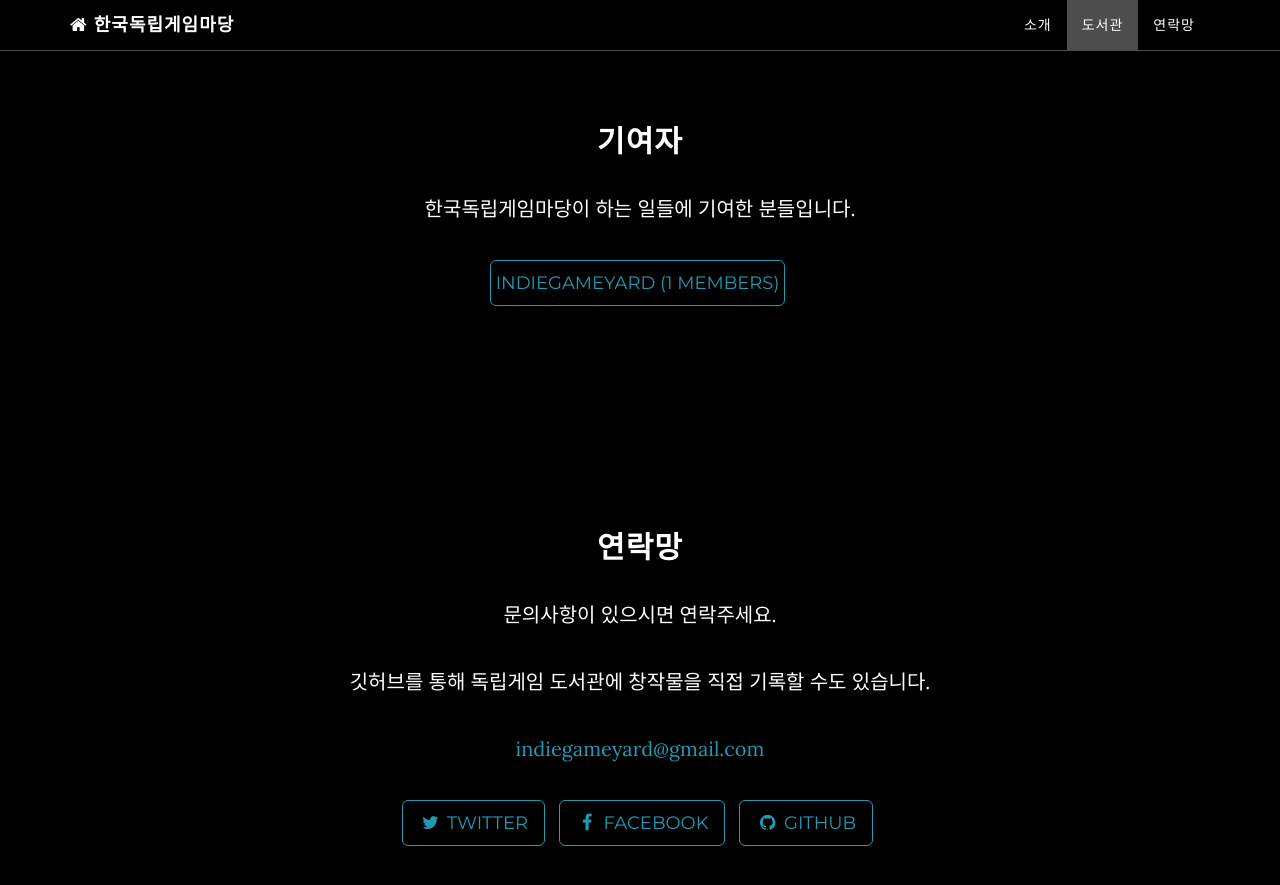
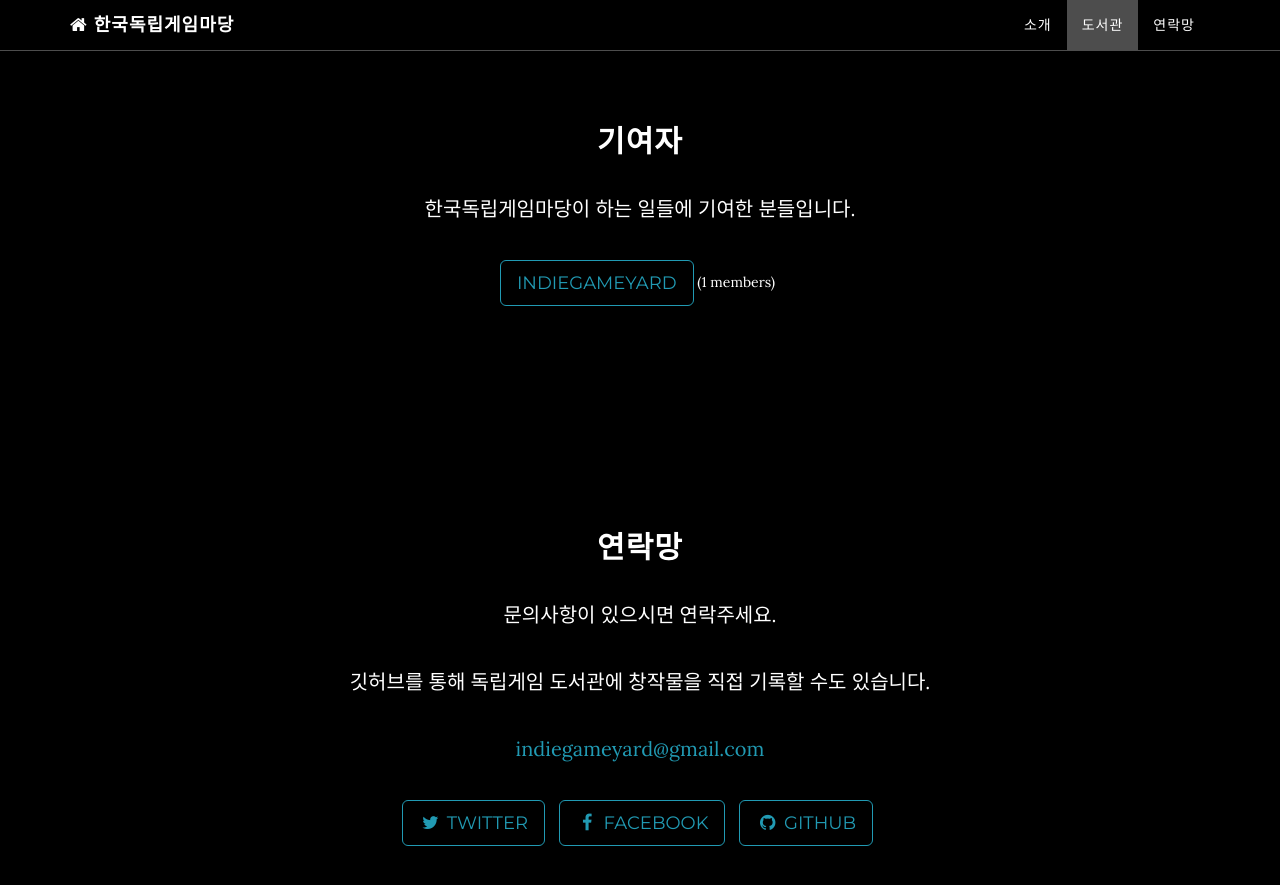
Before and after one commit to IndieGameYard/IndieGameYard.github.io, a Jekyll site: the page built from index.html, in a window 1280 px wide and 900 px high, scrolled down 1677 px. Shown: the top 885 px of the window. Built offline with Jekyll 4.4.1, drawn with Linux system fonts in a browser that asks for light colours.

Commit message:
initial commit

```diff
--- a/_includes/contributors.html
+++ b/_includes/contributors.html
@@ -7,9 +7,9 @@
                 <ul class="list-inline banner-social-buttons">
                 {% for org_hash in site.data.orgs %}
                 {% assign org = org_hash[1] %}
-                  <li class="btn btn-default btn-lg">
-                    <a href="https://github.com/{{ org.username }}">
-                      <span class="network-name">{{ org.name }}</span>
+                  <li>
+                    <a class="btn btn-default btn-lg" href="https://github.com/{{ org.username }}">
+                    {{ org.name }}
                     </a>
                     ({{ org.members | size }} members)
                   </li>
```
